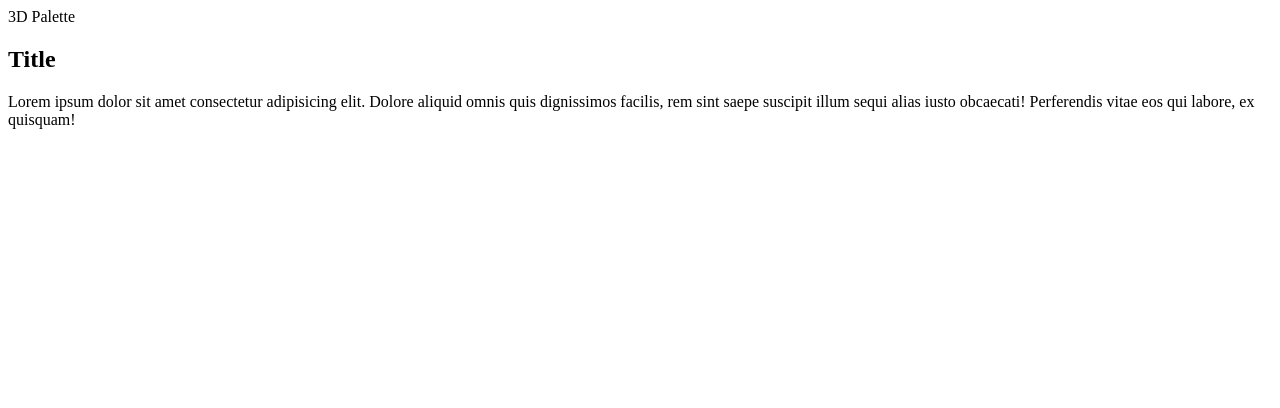
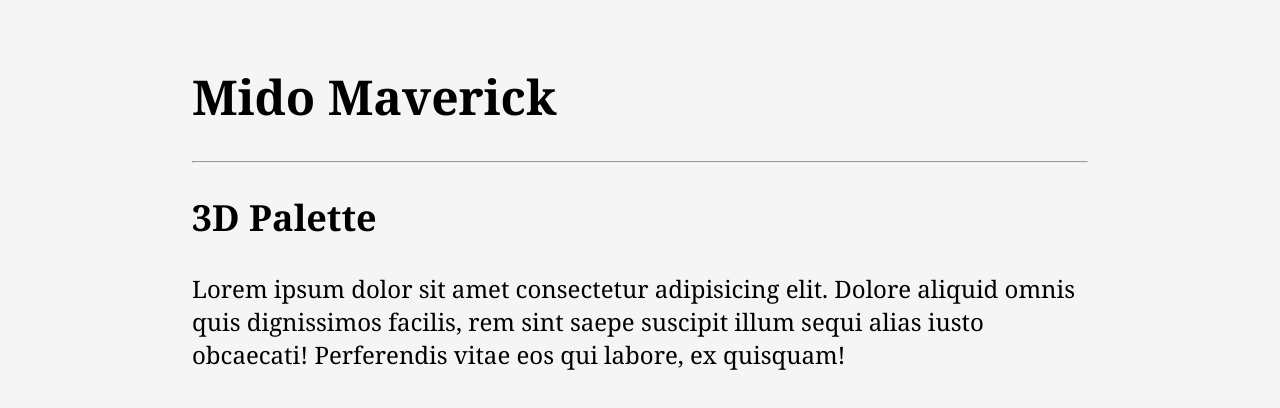
Before and after one commit to mido-maverick/mido-maverick.github.io, a plain HTML site: page posts/3d-palette.html in a window 1280 px wide. Drawn offline with Linux system fonts and the light colour scheme.

Commit message:
Update 3d-palette.html

```diff
--- a/posts/3d-palette.html
+++ b/posts/3d-palette.html
@@ -3,11 +3,13 @@
     <head>
         <meta charset="UTF-8">
         <meta name="viewport" content="width=device-width, initial-scale=1.0">
+        <link rel="stylesheet" href="../styles.css">
         <title>3D Palette</title>
     </head>
     <body>
-        <header>3D Palette</header>
-        <h2>Title</h2>
+        <header><h1>Mido Maverick</h1></header>
+        <hr>
+        <h2>3D Palette</h2>
         <p>
             Lorem ipsum dolor sit amet consectetur adipisicing elit. Dolore aliquid omnis quis dignissimos facilis, rem sint saepe suscipit illum sequi alias iusto obcaecati! Perferendis vitae eos qui labore, ex quisquam!
         </p>
```
